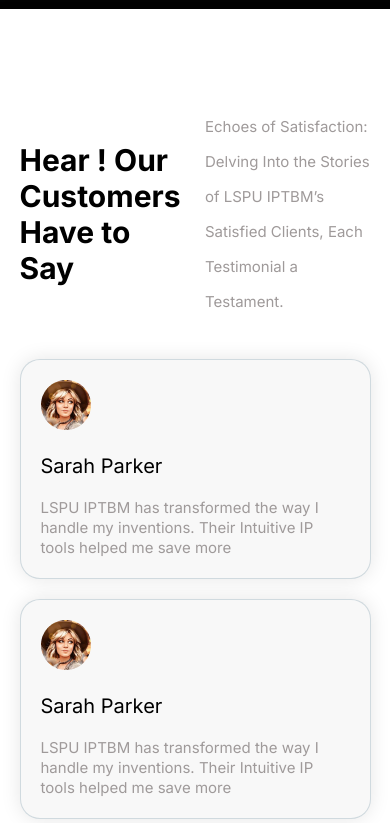
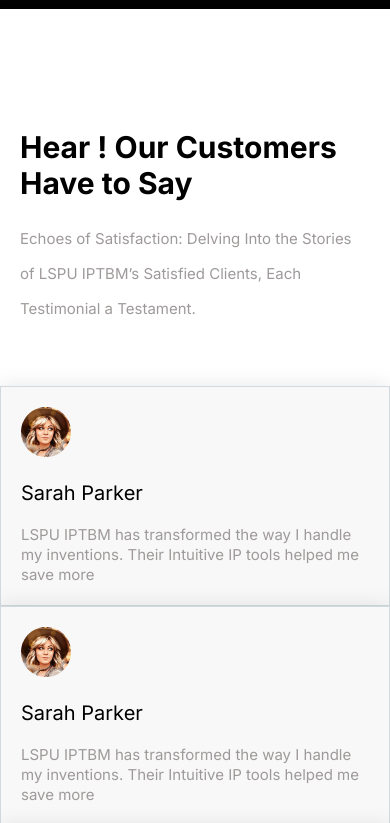
Before and after one commit to progchris00/LSPU-IPTBM-RTMS, a React (Vite) app: page / in a window 390 px wide. Shown: the part 4081-4904 px from the top of the page. Built offline with nearby package versions, Linux system fonts and the light colour scheme.

Commit message:
feat: responsive testimony section

```diff
--- a/src/components/Testimony.jsx
+++ b/src/components/Testimony.jsx
@@ -11,7 +11,6 @@ function Testimony() {
             Satisfied Clients, Each Testimonial a Testament.
           </p>
         </div>
-
         <div className="testimony-container">
           <div className="testimony-box">
             <img src={TestimonyPhotoOne} alt="" />
--- a/src/index.css
+++ b/src/index.css
@@ -922,6 +922,30 @@ nav > ul > li > a {
     width: 100%;
     max-height: 300px;
   }
+
+  #testimony .wrapper {
+    width: 100%;
+  }
+
+  .testimony-text {
+    flex-direction: column;
+    padding: 20px;
+  }
+
+  #testimony .section-title,
+  .testimony-text .description {
+    width: 100%;
+  }
+
+  .testimony-box {
+    min-width: 100%;
+    border-radius: 0;
+  }
+
+  .testimony-container,
+  .stack-testimony {
+    gap: 0;
+  }
 }
 
 @media (max-width: 1320px) {
```
